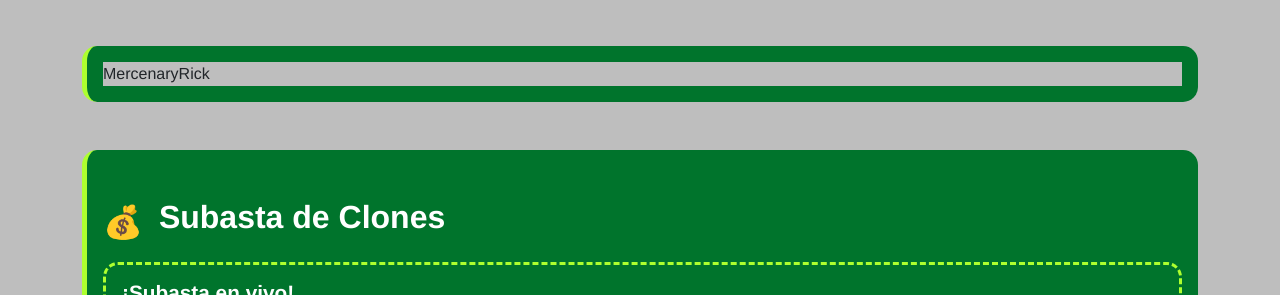
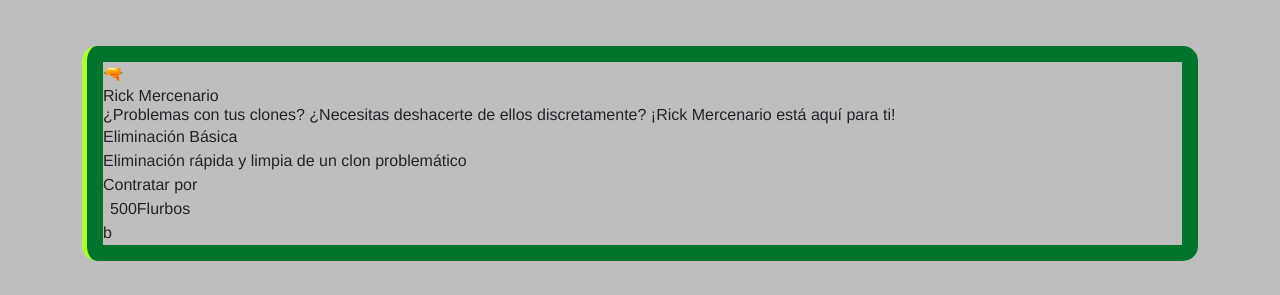
Before and after one commit to PedroDavidDD/06-shoppingCar-app, a React (Vite) app: page / in a window 1280 px wide. Shown: the part 161-456 px from the top of the page. Built offline with nearby package versions, Linux system fonts and the light colour scheme; no server answers.

Commit message:
feat(MercenaryRick): HTML CSS

```diff
--- a/src/components/MercenaryRick.jsx
+++ b/src/components/MercenaryRick.jsx
@@ -1,7 +1,34 @@
 import React from 'react'
 
 export const MercenaryRick = () => {
+
   return (
-    <div>MercenaryRick</div>
+    <>
+        <div className="mercenary-rick">
+            <span>🔫</span>
+            <h2>Rick Mercenario</h2>
+        </div>
+        <div className="mercenary-rick__container">
+            <h3>¿Problemas con tus clones? ¿Necesitas deshacerte de ellos discretamente? ¡Rick Mercenario está aquí para ti!</h3>
+            <div className="mercenary-rick__actions">
+                <div className="mercenary-rick__action">
+                    <div className="action__details">
+                        <div className="action__target">Eliminación Básica</div>
+                        <div className="action__context">Eliminación rápida y limpia de un clon problemático</div>
+                    </div>
+                    <button
+                        className="action__button"
+                    >
+                        Contratar por
+                        <div className="action__price">
+                            500
+                            <span>Flurbos</span>
+                        </div>
+                    </button>
+                </div>
+                <div className="mercenary-rick__action">b</div>
+            </div>
+        </div>
+    </>
   )
 }
```
